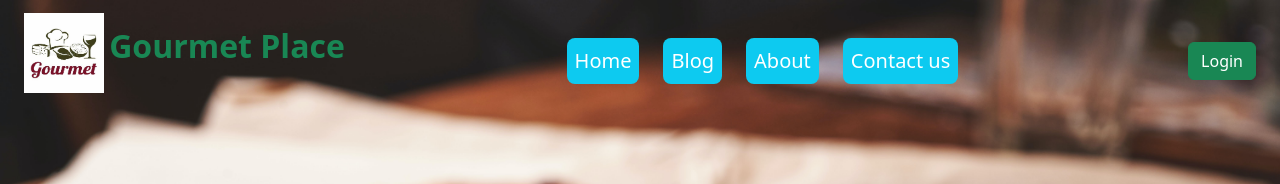
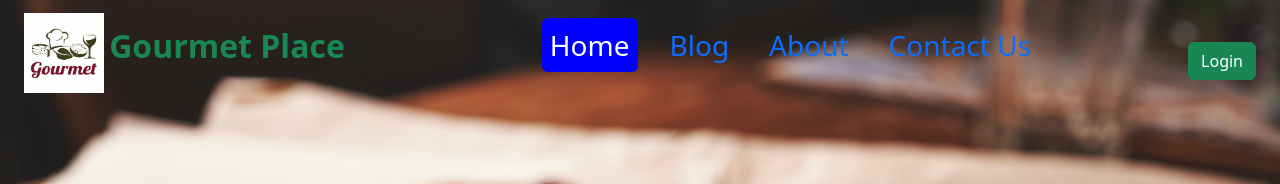
Before and after one commit to mahbub-alom/chef-recipe-hunter-client, a React (Vite) app: page / in a window 1280 px wide. Shown: the top 184 px of the page. Built offline with nearby package versions, Linux system fonts and the light colour scheme; no server answers.

Commit message:
active route setup done

```diff
--- a/src/components/Shared/Header.css
+++ b/src/components/Shared/Header.css
@@ -4,3 +4,7 @@
     background-repeat: no-repeat;
     background-size: cover;
 }
+.active{
+    background-color: blue;
+    color: white;
+}
--- a/src/components/Shared/Header.jsx
+++ b/src/components/Shared/Header.jsx
@@ -1,7 +1,7 @@
 import React, { useContext } from 'react';
 import { Nav, Navbar } from 'react-bootstrap';
 import logo from '../../assets/logo/OIP.jpg'
-import { Link } from 'react-router-dom';
+import { Link, NavLink } from 'react-router-dom';
 import { AuthContext } from '../Providers/AuthProviders';
 import background from './Header.css'
 
@@ -29,11 +29,12 @@ const handleLogOut=()=>{
                 <Navbar.Toggle aria-controls="responsive-navbar-nav" />
                 <Navbar.Collapse id="responsive-navbar-nav">
                     <Nav className="mx-auto">
-                        <Link className='text-decoration-none me-4 fw-medium fs-5 text-white text-bg-info p-2 rounded-3 mt-3' to='/'>Home</Link>
-                        <Link className='text-decoration-none me-4 fw-medium fs-5 text-white text-bg-info p-2 rounded-3 mt-3' to='/blog'>Blog</Link>
-                        <Link className='text-decoration-none me-4 fw-medium fs-5 text-white text-bg-info p-2 rounded-3 mt-3' to='/'>About</Link>
-                        <Link className='text-decoration-none me-4 fw-medium fs-5 text-white text-bg-info p-2 rounded-3 mt-3' to='/'>Contact us</Link>
-
+                        <ul>
+                            <NavLink className='text-decoration-none fs-3 font-light me-4 p-2 rounded' exact to="/" activeClassName="active">Home</NavLink>
+                            <NavLink className='text-decoration-none fs-3 font-light me-4 p-2 rounded' to="/blog" activeClassName="active">Blog</NavLink>
+                            <NavLink className='text-decoration-none fs-3 font-light me-4 p-2 rounded' to="/contact" activeClassName="active">About</NavLink>
+                            <NavLink className='text-decoration-none fs-3 font-light p-2 rounded' to="/contact" activeClassName="active">Contact Us</NavLink>
+                        </ul>
                     </Nav>
                     <Nav className='d-flex align-items-center gap-3 pe-4'>
                         {
--- a/src/components/Shared/data/Data.jsx
+++ b/src/components/Shared/data/Data.jsx
@@ -8,6 +8,7 @@ import 'react-toastify/dist/ReactToastify.css';
 
 const Data = () => {
     const data = useLoaderData();
+    console.log(data);
     const [isFavorite, setIsFavorite] = useState(false);
 
     const handleFavoriteClick=()=> {
@@ -55,13 +56,13 @@ const Data = () => {
                                         <p className='text-light'><span className='text-dark fw-bold'>Cooking Method:</span> {d.cooking_method}</p>
                                     </div>
                                     <div>
+                                        <div>
                                         {
-                                            data.recipes[0].ingredients.map(d => (
+                                            d.recipes?.ingredients?.map(di => <p> {di}</p>)
 
-                                                <p key={data.id} className='text-light mb-0'><FaAngleDoubleRight /> {d}</p>
 
-                                            ))
                                         }
+                                        </div>
                                         <div className='flex-grow-1 mt-2 align-item-center mb-4'>
                                             <Rating
                                                 placeholderRating={d.rating}
```
